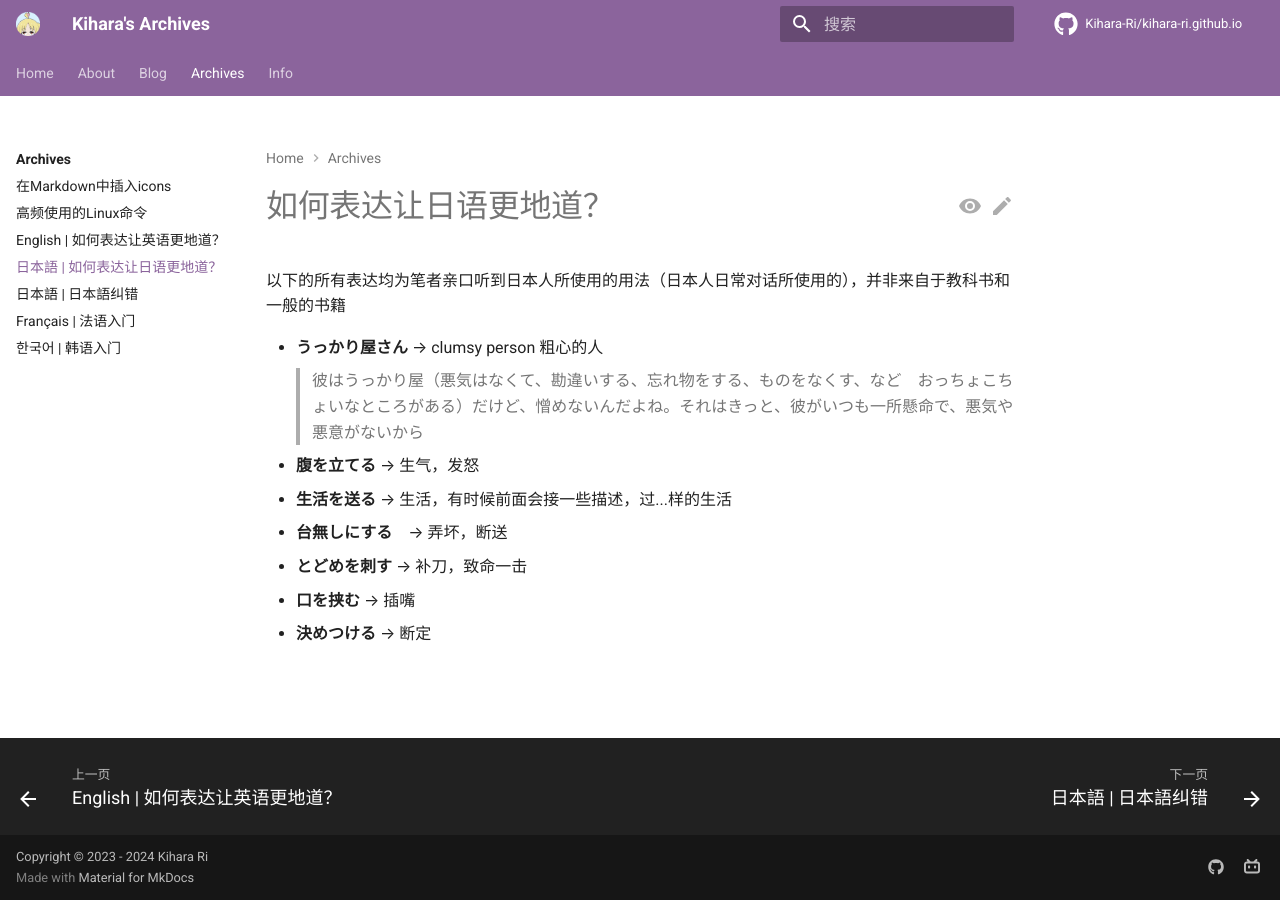
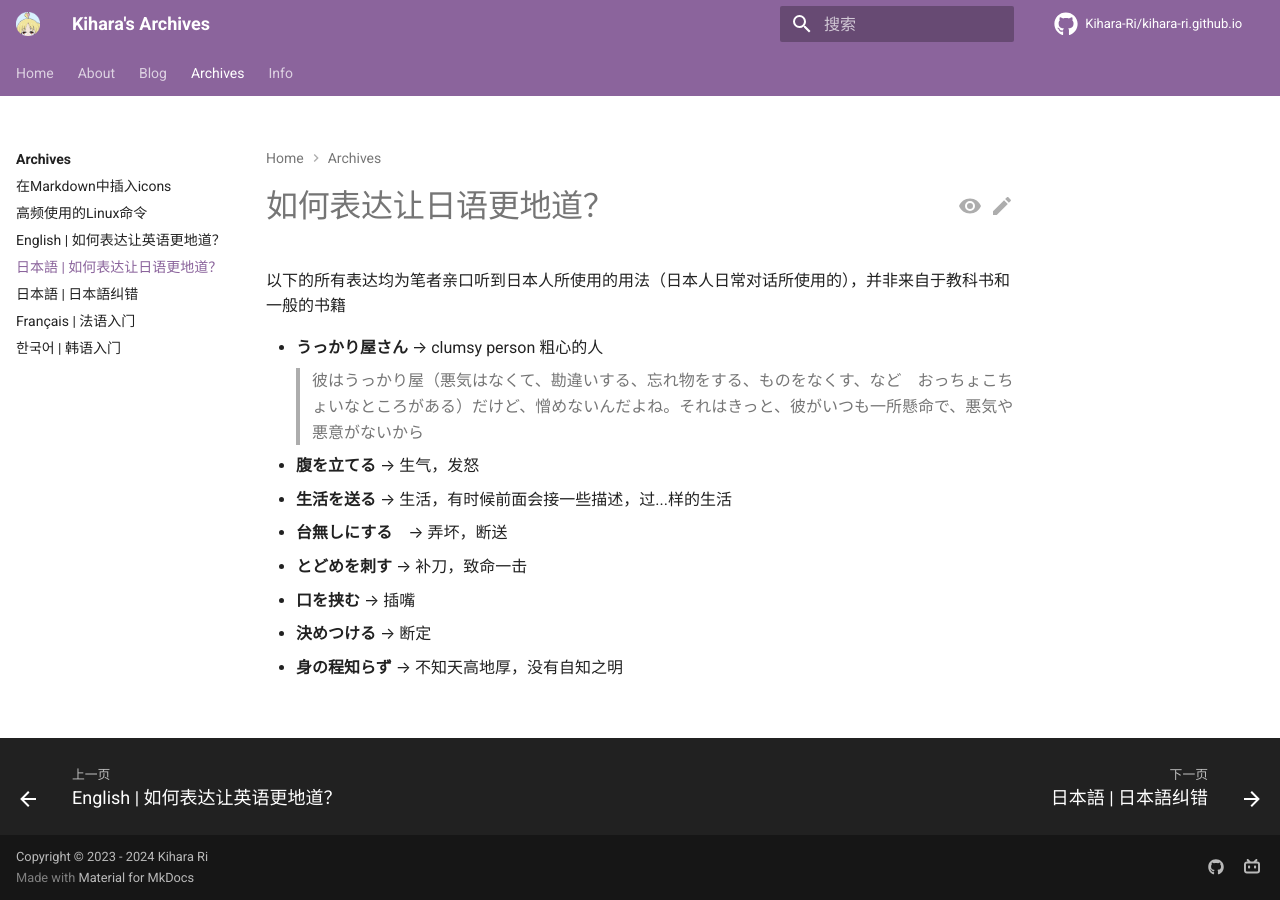
Before and after one commit to Kihara-Ri/kihara-ri.github.io, an MkDocs documentation site: the page built from docs/archives/日本語 | 如何表达让日语更地道？.md, in a window 1280 px wide. Built offline with MkDocs 1.6.1 and Material for MkDocs 9.7.7, drawn with Linux system fonts in a browser that asks for light colours; comment, search, counter and statistics services are not loaded.

Commit message:
Update 日本語 | 如何表达让日语更地道？.md

```diff
--- a/docs/archives/日本語 | 如何表达让日语更地道？.md
+++ b/docs/archives/日本語 | 如何表达让日语更地道？.md
@@ -10,3 +10,4 @@
 - **とどめを刺す** --> 补刀，致命一击
 - **口を挟む** --> 插嘴
 - **決めつける** --> 断定
+- **身の程知らず** --> 不知天高地厚，没有自知之明
```
